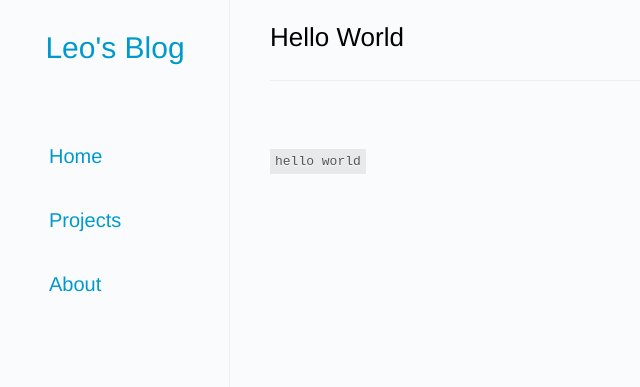
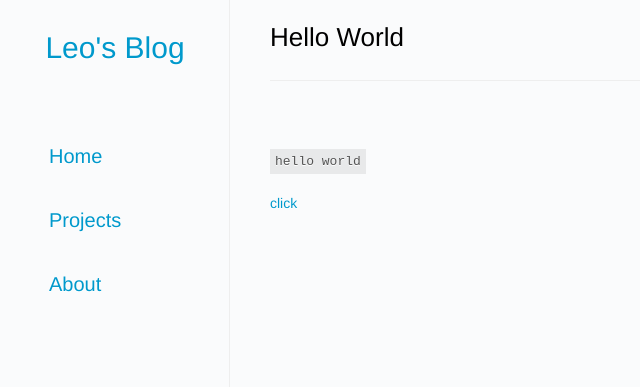
Before and after one commit to zzmxleo/zzmxleo.github.io, a Jekyll site: the page built from _posts/2013-08-07-hello-world.md, in a window 1280 px wide. Shown: the top 387 px of the page, without its empty margins (0-640 px from the left). Built offline with Jekyll 4.4.1, drawn with Linux system fonts in a browser that asks for light colours; Markdown is read by kramdown in place of the engine named in the settings.

Commit message:
Update 2013-08-07-hello-world.md

```diff
--- a/_posts/2013-08-07-hello-world.md
+++ b/_posts/2013-08-07-hello-world.md
@@ -3,3 +3,5 @@ layout: post
 title: Hello World
 ---
 `hello world`
+
+<a href="https://www.oklink.com/v1/pay/createPayOrder.do?amount=0.001&targetAddress=18810987820%40163.com&remark=&nation=&amountUnit=0">click</a>
```
